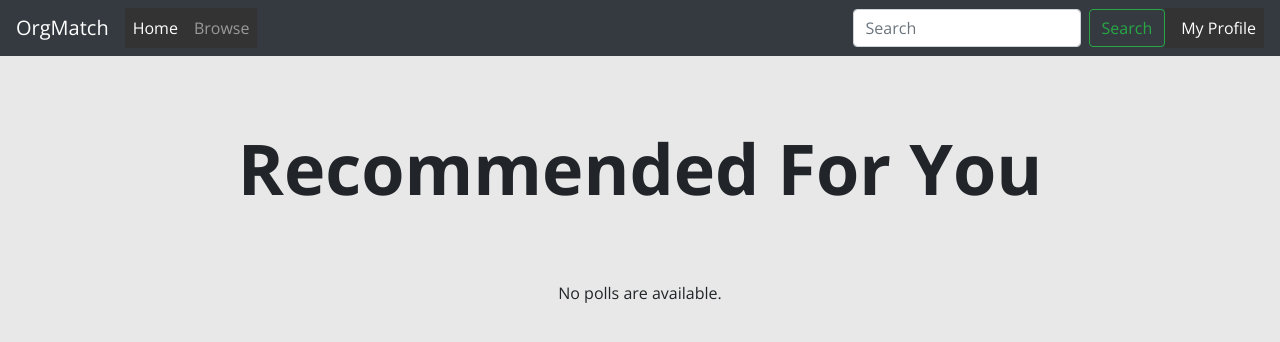
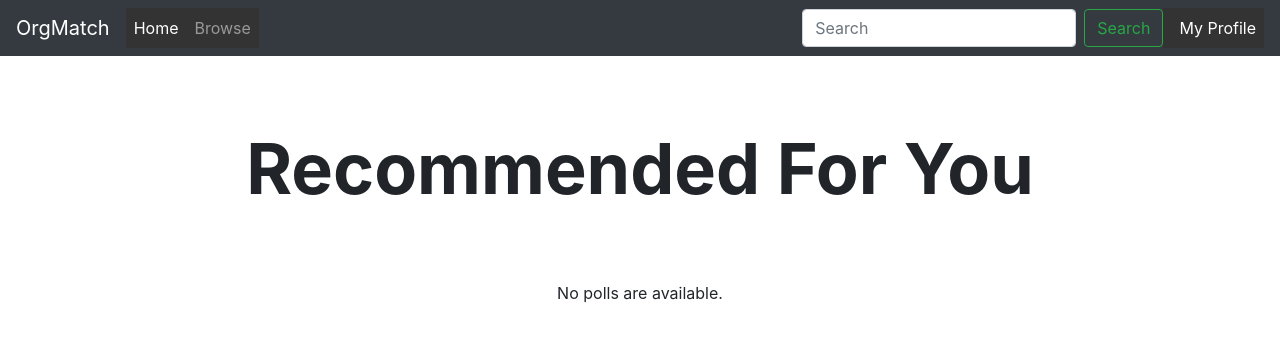
Before and after one commit to TeamSublois/OrgMatch, a Django app: page /recommended/ in a window 1280 px wide. Shown: the top 342 px of the page. Run offline with Django 3.2, Linux system fonts and the light colour scheme; data that the repository does not hold is empty; some libraries are stand-ins or nearby versions.

Commit message:
some text stuff

```diff
--- a/mainapp/static/css/style.css
+++ b/mainapp/static/css/style.css
@@ -1,8 +1,4 @@
-* {
-  margin: 0;
-  padding: 0;
-  font-family: 'Open Sans', sans-serif;
-}
+
 
 body {
 	background: #e8e8e8;
--- a/mainapp/templates/mainapp/index.html
+++ b/mainapp/templates/mainapp/index.html
@@ -6,15 +6,11 @@
 	<meta charset='UTF-8'/>
 	<meta name="viewport" content="width=device-width, initial-scale=1, shrink-to-fit=no">
 	<title>Home</title>
-	<link rel="stylesheet" href="https://maxcdn.bootstrapcdn.com/bootstrap/4.0.0/css/bootstrap.min.css" integrity="sha384-Gn5384xqQ1aoWXA+058RXPxPg6fy4IWvTNh0E263XmFcJlSAwiGgFAW/dAiS6JXm" crossorigin="anonymous">
+
 	<link rel="stylesheet" type="text/css" href="{% static 'css/style.css' %}" />
 </head>
 <body>
 	{% include "mainapp/nav.html" %}
 	<h1>OrgMatch Home Page</h1>
-	<h3>A web app by Team s u b l o i s </h3>
-	<script src="https://code.jquery.com/jquery-3.2.1.slim.min.js" integrity="sha384-KJ3o2DKtIkvYIK3UENzmM7KCkRr/rE9/Qpg6aAZGJwFDMVNA/GpGFF93hXpG5KkN" crossorigin="anonymous"></script>
-	<script src="https://cdnjs.cloudflare.com/ajax/libs/popper.js/1.12.9/umd/popper.min.js" integrity="sha384-ApNbgh9B+Y1QKtv3Rn7W3mgPxhU9K/ScQsAP7hUibX39j7fakFPskvXusvfa0b4Q" crossorigin="anonymous"></script>
-	<script src="https://maxcdn.bootstrapcdn.com/bootstrap/4.0.0/js/bootstrap.min.js" integrity="sha384-JZR6Spejh4U02d8jOt6vLEHfe/JQGiRRSQQxSfFWpi1MquVdAyjUar5+76PVCmYl" crossorigin="anonymous"></script>
 </body>
 </html>
--- a/mainapp/templates/mainapp/nav.html
+++ b/mainapp/templates/mainapp/nav.html
@@ -38,3 +38,10 @@
   </ul>
   </div>
 </nav>
+
+<link rel="stylesheet" href="https://maxcdn.bootstrapcdn.com/bootstrap/4.0.0/css/bootstrap.min.css" integrity="sha384-Gn5384xqQ1aoWXA+058RXPxPg6fy4IWvTNh0E263XmFcJlSAwiGgFAW/dAiS6JXm" crossorigin="anonymous">
+
+
+<script src="https://code.jquery.com/jquery-3.2.1.slim.min.js" integrity="sha384-KJ3o2DKtIkvYIK3UENzmM7KCkRr/rE9/Qpg6aAZGJwFDMVNA/GpGFF93hXpG5KkN" crossorigin="anonymous"></script>
+  <script src="https://cdnjs.cloudflare.com/ajax/libs/popper.js/1.12.9/umd/popper.min.js" integrity="sha384-ApNbgh9B+Y1QKtv3Rn7W3mgPxhU9K/ScQsAP7hUibX39j7fakFPskvXusvfa0b4Q" crossorigin="anonymous"></script>
+  <script src="https://maxcdn.bootstrapcdn.com/bootstrap/4.0.0/js/bootstrap.min.js" integrity="sha384-JZR6Spejh4U02d8jOt6vLEHfe/JQGiRRSQQxSfFWpi1MquVdAyjUar5+76PVCmYl" crossorigin="anonymous"></script>
--- a/mainapp/templates/mainapp/recommended.html
+++ b/mainapp/templates/mainapp/recommended.html
@@ -4,7 +4,7 @@
 <head>
 	<meta charset='UTF-8'/>
 	<title>Recommendations</title>
-	<link rel="stylesheet" href="https://maxcdn.bootstrapcdn.com/bootstrap/4.0.0/css/bootstrap.min.css" integrity="sha384-Gn5384xqQ1aoWXA+058RXPxPg6fy4IWvTNh0E263XmFcJlSAwiGgFAW/dAiS6JXm" crossorigin="anonymous">
+
 	<link rel="stylesheet" type="text/css" href="{% static 'css/style.css' %}" />
 	<link href="https://fonts.googleapis.com/css?family=Open+Sans:400,700" rel="stylesheet">
 
@@ -44,8 +44,5 @@
 	</div>
 
 
-<script src="https://code.jquery.com/jquery-3.2.1.slim.min.js" integrity="sha384-KJ3o2DKtIkvYIK3UENzmM7KCkRr/rE9/Qpg6aAZGJwFDMVNA/GpGFF93hXpG5KkN" crossorigin="anonymous"></script>
-	<script src="https://cdnjs.cloudflare.com/ajax/libs/popper.js/1.12.9/umd/popper.min.js" integrity="sha384-ApNbgh9B+Y1QKtv3Rn7W3mgPxhU9K/ScQsAP7hUibX39j7fakFPskvXusvfa0b4Q" crossorigin="anonymous"></script>
-	<script src="https://maxcdn.bootstrapcdn.com/bootstrap/4.0.0/js/bootstrap.min.js" integrity="sha384-JZR6Spejh4U02d8jOt6vLEHfe/JQGiRRSQQxSfFWpi1MquVdAyjUar5+76PVCmYl" crossorigin="anonymous"></script>
 </body>
 </html>
```
